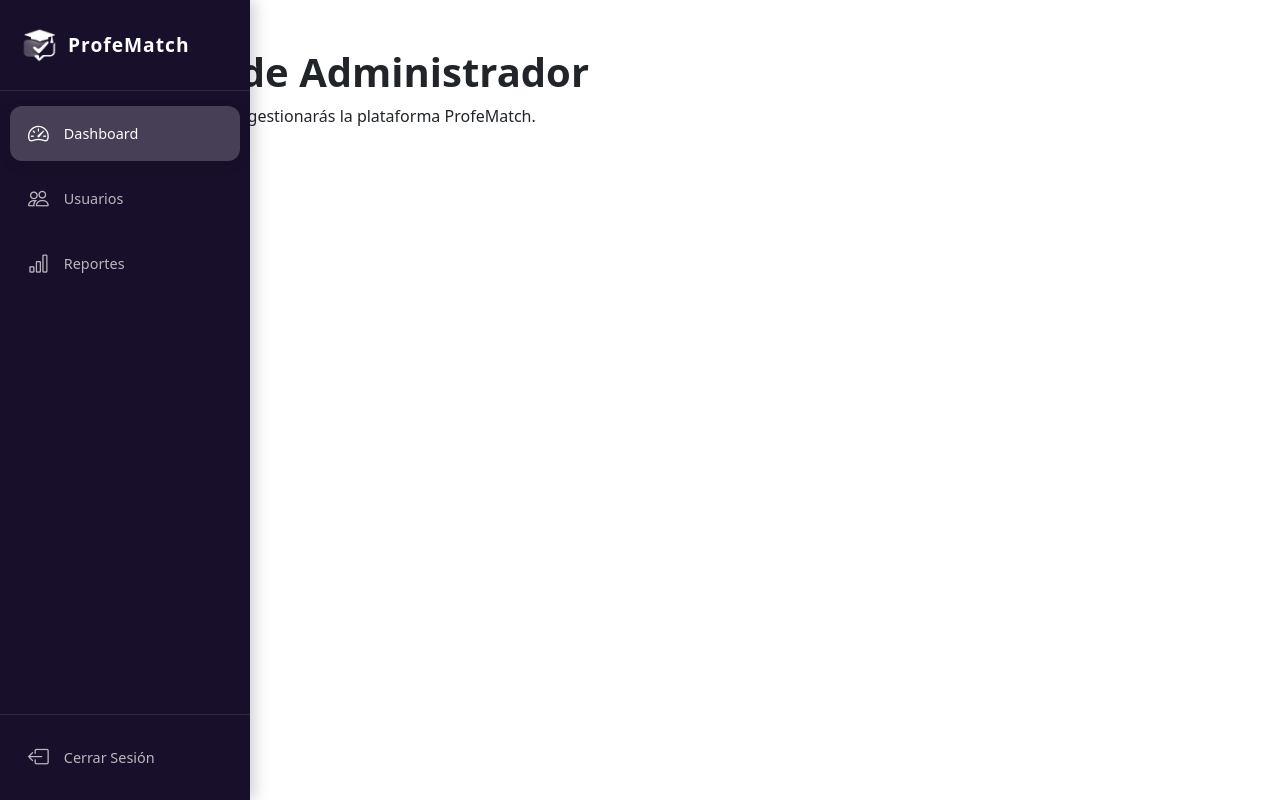
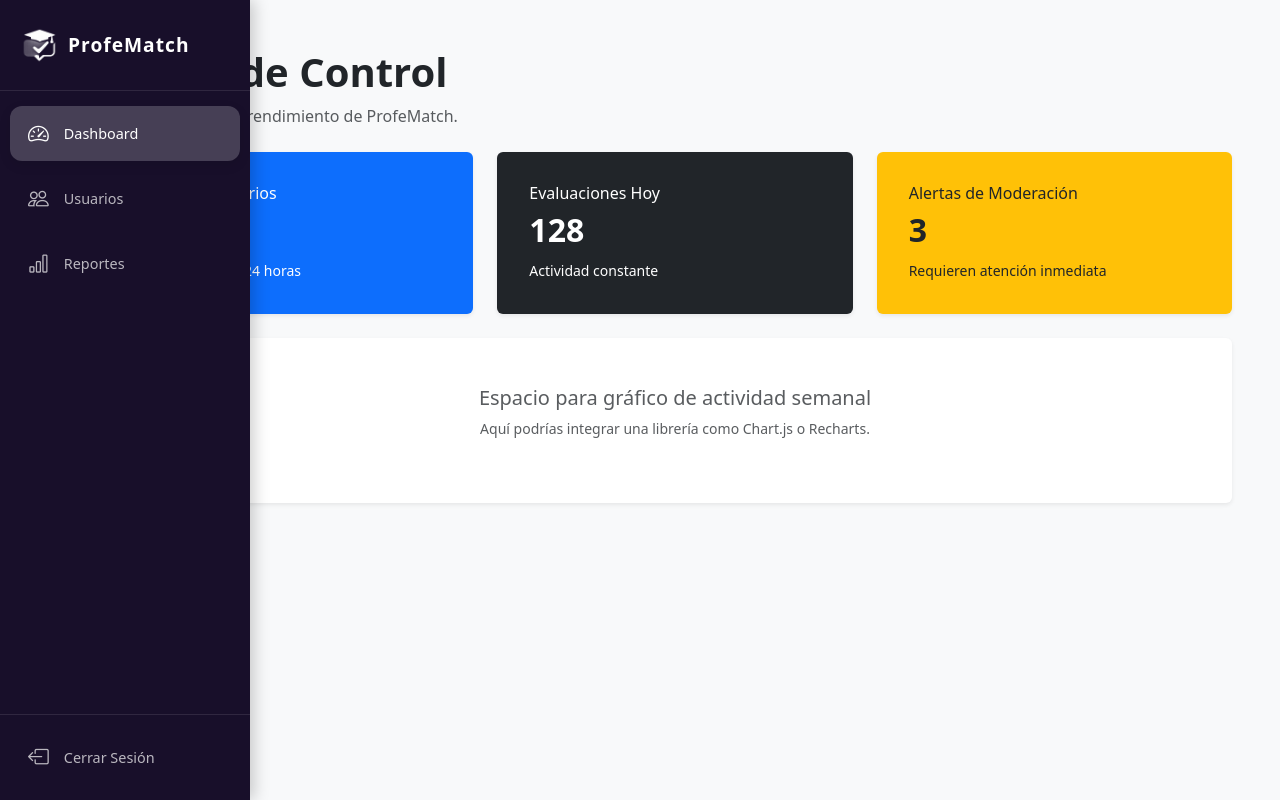
Before and after one commit to CristianCandela/IntegradorProyecto, a React (Vite) app: page /inicio-admin in a window 1280 px wide. Built offline with nearby package versions, Linux system fonts and the light colour scheme.

Commit message:
feat: maquetación inicial del dashboard de admin

```diff
--- a/src/pages/admin/InicioAdmin.jsx
+++ b/src/pages/admin/InicioAdmin.jsx
@@ -2,13 +2,51 @@ import Sidebar from "../../components/Sidebar";
 
 export default function InicioAdmin() {
   return (
-    <div className="d-flex">
-        <Sidebar role="admin" />
+    <div className="d-flex" style={{ minHeight: "100vh", backgroundColor: "#f8f9fa" }}>
+      <Sidebar role="admin" />
+      <div className="flex-grow-1 p-4 p-md-5" style={{ marginLeft: "70px" }}>
+        <div className="mb-4">
+          <h1 className="fw-bold">Panel de Control</h1>
+          <p className="text-muted">Vista general del rendimiento de ProfeMatch.</p>
+        </div>
 
-        <div className="flex-grow-1 p-5" style={{ marginLeft: "70px" }}>
-            <h1 className="fw-bold">Panel de Administrador</h1>
-            <p>Bienvenido, aquí gestionarás la plataforma ProfeMatch.</p>
+        {/* KPIs Rápidos */}
+        <div className="row g-4 mb-4">
+          <div className="col-12 col-md-4">
+            <div className="card border-0 shadow-sm bg-primary text-white p-3">
+              <div className="card-body">
+                <h6>Nuevos Usuarios</h6>
+                <h2 className="fw-bold">45</h2>
+                <small>En las últimas 24 horas</small>
+              </div>
+            </div>
+          </div>
+          <div className="col-12 col-md-4">
+            <div className="card border-0 shadow-sm bg-dark text-white p-3">
+              <div className="card-body">
+                <h6>Evaluaciones Hoy</h6>
+                <h2 className="fw-bold">128</h2>
+                <small>Actividad constante</small>
+              </div>
+            </div>
+          </div>
+          <div className="col-12 col-md-4">
+            <div className="card border-0 shadow-sm bg-warning text-dark p-3">
+              <div className="card-body">
+                <h6>Alertas de Moderación</h6>
+                <h2 className="fw-bold">3</h2>
+                <small>Requieren atención inmediata</small>
+              </div>
+            </div>
+          </div>
         </div>
+
+        {/* Gráfico Placeholder / Actividad */}
+        <div className="card border-0 shadow-sm p-4 text-center py-5">
+          <h5 className="text-muted">Espacio para gráfico de actividad semanal</h5>
+          <p className="small text-muted">Aquí podrías integrar una librería como Chart.js o Recharts.</p>
+        </div>
+      </div>
     </div>
   );
 }
--- a/src/pages/admin/ReportesAdmin.jsx
+++ b/src/pages/admin/ReportesAdmin.jsx
@@ -2,13 +2,47 @@ import Sidebar from "../../components/Sidebar";
 
 export default function ReportesAdmin() {
   return (
-    <div className="d-flex">
-        <Sidebar role="admin" />
+    <div className="d-flex" style={{ minHeight: "100vh", backgroundColor: "#f8f9fa" }}>
+      <Sidebar role="admin" />
+      <div className="flex-grow-1 p-4 p-md-5" style={{ marginLeft: "70px" }}>
+        <div className="mb-4">
+          <h1 className="fw-bold">Informes y Estadísticas</h1>
+          <p className="text-muted">Análisis detallado de las evaluaciones docentes.</p>
+        </div>
 
-        <div className="flex-grow-1 p-5" style={{ marginLeft: "70px" }}>
-            <h1 className="fw-bold">Panel de Administrador</h1>
-            <p>Bienvenido, aquí gestionarás la plataforma ProfeMatch.</p>
+        <div className="row g-4">
+          {/* Top Profesores Mejor Evaluados */}
+          <div className="col-12 col-lg-6">
+            <div className="card border-0 shadow-sm h-100">
+              <div className="card-header bg-white pt-4 border-0">
+                <h5 className="fw-bold">Profesores Destacados</h5>
+              </div>
+              <div className="card-body p-4">
+                <ul className="list-group list-group-flush">
+                  <li className="list-group-item d-flex justify-content-between align-items-center">
+                    Carlos Gómez <span className="badge bg-success rounded-pill">4.9/5.0</span>
+                  </li>
+                  <li className="list-group-item d-flex justify-content-between align-items-center">
+                    Marta Rivas <span className="badge bg-success rounded-pill">4.8/5.0</span>
+                  </li>
+                </ul>
+              </div>
+            </div>
+          </div>
+
+          {/* Exportar Data */}
+          <div className="col-12 col-lg-6">
+            <div className="card border-0 shadow-sm bg-gradient p-4 h-100" style={{ background: 'linear-gradient(45deg, #1e3a8a, #3b82f6)', color: 'white' }}>
+              <h5 className="fw-bold">Exportar Base de Datos</h5>
+              <p>Descarga todos los reportes de calidad en formato Excel o PDF para juntas académicas.</p>
+              <div className="mt-auto d-flex gap-2">
+                <button className="btn btn-light w-100 fw-semibold">Excel</button>
+                <button className="btn btn-outline-light w-100 fw-semibold">PDF</button>
+              </div>
+            </div>
+          </div>
         </div>
+      </div>
     </div>
   );
 }
--- a/src/pages/admin/UsuariosAdmin.jsx
+++ b/src/pages/admin/UsuariosAdmin.jsx
@@ -2,13 +2,52 @@ import Sidebar from "../../components/Sidebar";
 
 export default function UsuariosAdmin() {
   return (
-    <div className="d-flex">
-        <Sidebar role="admin" />
+    <div className="d-flex" style={{ minHeight: "100vh", backgroundColor: "#f8f9fa" }}>
+      <Sidebar role="admin" />
+      <div className="flex-grow-1 p-4 p-md-5" style={{ marginLeft: "70px" }}>
+        <div className="d-flex justify-content-between align-items-center mb-4 flex-wrap gap-3">
+          <div>
+            <h1 className="fw-bold">Gestión de Usuarios</h1>
+            <p className="text-muted">Administra permisos y cuentas de ProfeMatch.</p>
+          </div>
+          <button className="btn btn-primary shadow-sm">+ Nuevo Usuario</button>
+        </div>
 
-        <div className="flex-grow-1 p-5" style={{ marginLeft: "70px" }}>
-            <h1 className="fw-bold">Panel de Administrador</h1>
-            <p>Bienvenido, aquí gestionarás la plataforma ProfeMatch.</p>
+        {/* Buscador */}
+        <div className="card border-0 shadow-sm mb-4">
+          <div className="card-body">
+            <input type="text" className="form-control" placeholder="Buscar por nombre, correo o código..." />
+          </div>
         </div>
+
+        {/* Tabla de Usuarios */}
+        <div className="card border-0 shadow-sm">
+          <div className="table-responsive">
+            <table className="table table-hover mb-0 align-middle">
+              <thead className="table-light">
+                <tr>
+                  <th>Nombre</th>
+                  <th>Rol</th>
+                  <th>Correo Institucional</th>
+                  <th>Acciones</th>
+                </tr>
+              </thead>
+              <tbody>
+                <tr>
+                  <td>Daniel Quispe</td>
+                  <td><span className="badge bg-secondary text-white">Admin</span></td>
+                  <td>d.quispe@profe.edu.pe</td>
+                  <td>
+                    <button className="btn btn-sm btn-outline-primary me-2">Editar</button>
+                    <button className="btn btn-sm btn-outline-danger">Inhabilitar</button>
+                  </td>
+                </tr>
+                {/* Repetir dinámicamente */}
+              </tbody>
+            </table>
+          </div>
+        </div>
+      </div>
     </div>
   );
 }
```
Also changed, not shown: 1 other file (tests, documents, lock files or other folders).
